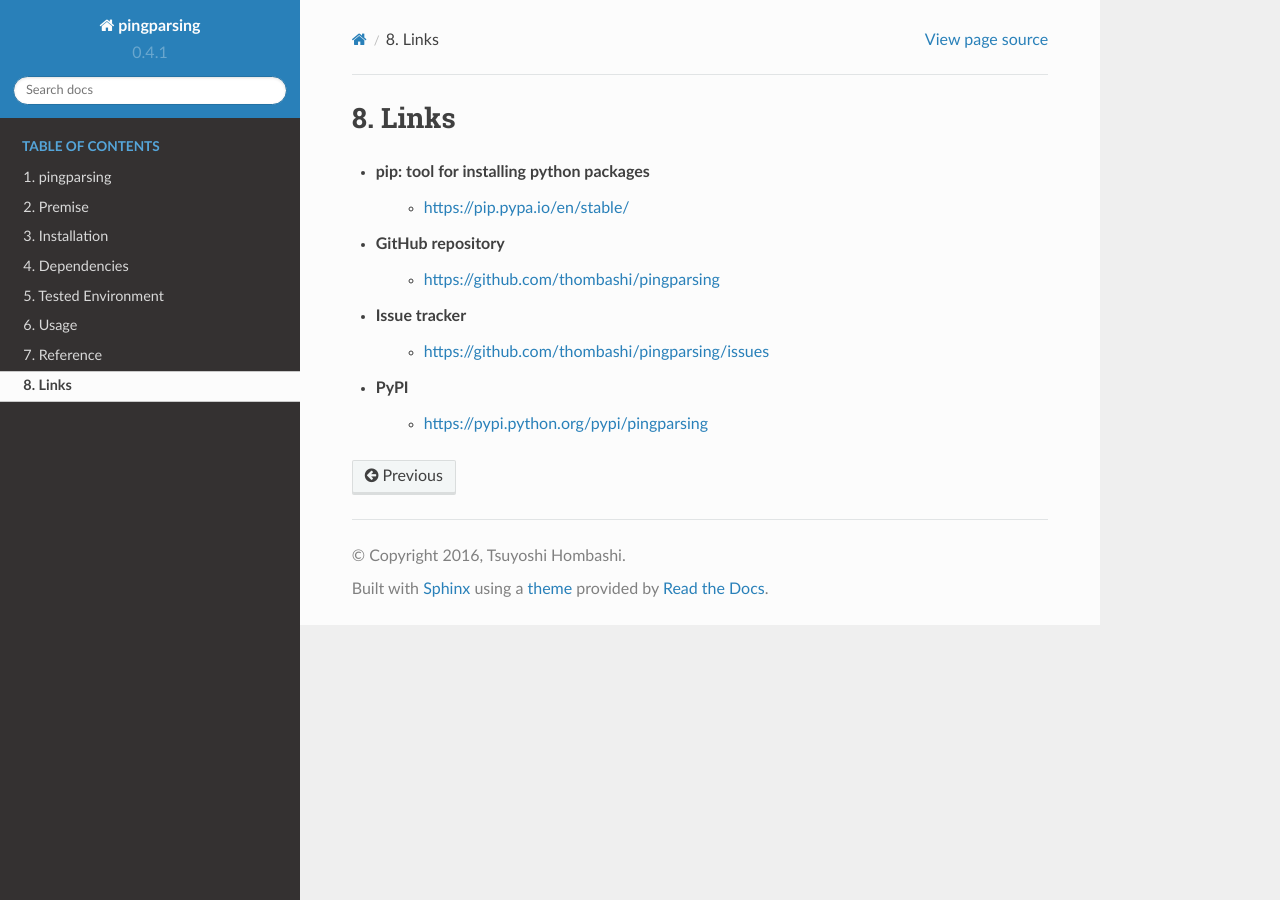
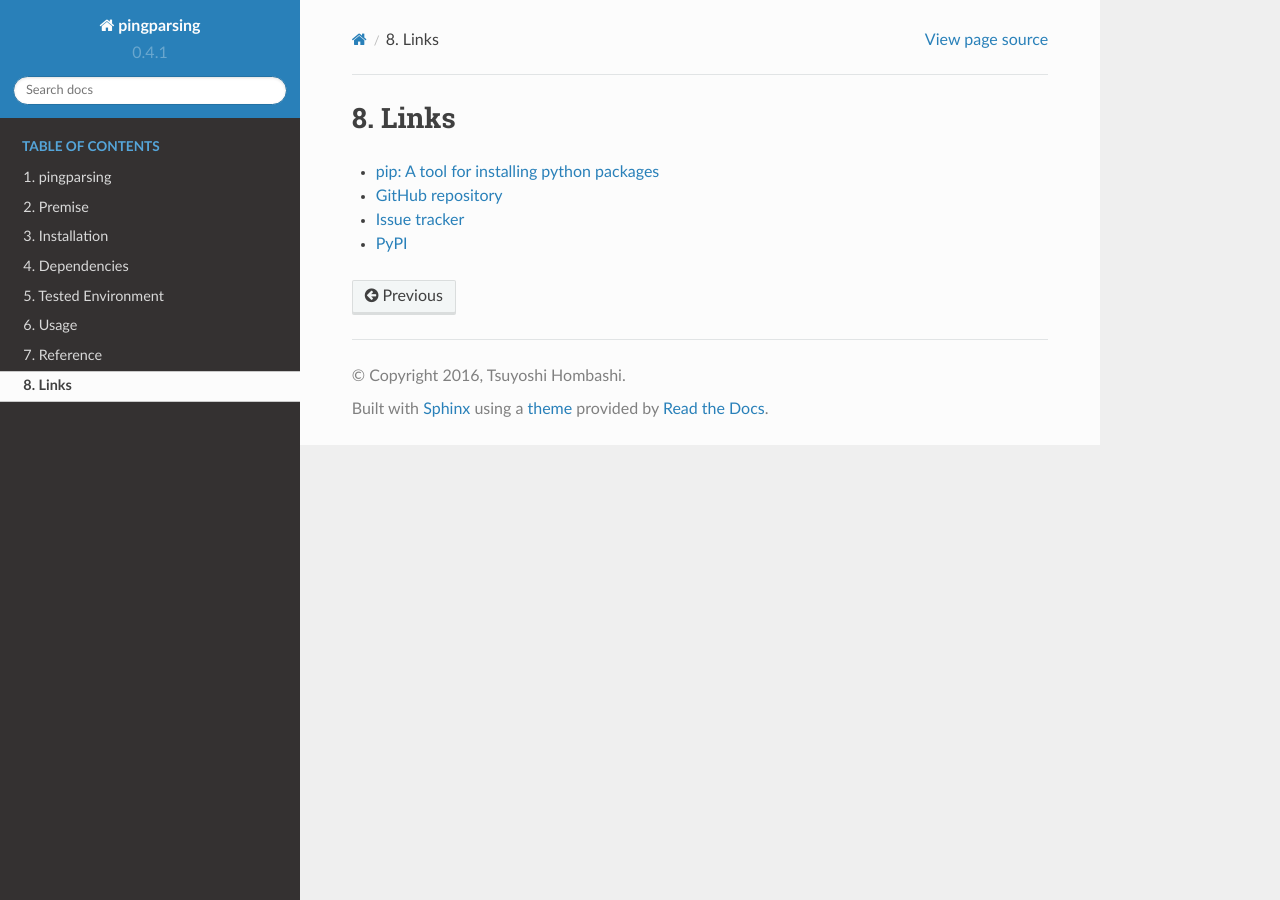
Before and after one commit to thombashi/pingparsing, a Sphinx documentation site: the page built from docs/pages/links.rst, in a window 1280 px wide. Built offline with Sphinx 7.4.7 and the Read the Docs theme 2.0.0, drawn with Linux system fonts in a browser that asks for light colours; pages that are not in the unit, such as notebooks, are missing from menus; some of the changed lines change nothing that is shown.

Commit message:
[ci skip] Update docs

```diff
--- a/docs/pages/links.rst
+++ b/docs/pages/links.rst
@@ -1,11 +1,7 @@
 Links
 =====
 
-- pip: tool for installing python packages
-    - https://pip.pypa.io/en/stable/
-- GitHub repository
-    - https://github.com/thombashi/pingparsing
-- Issue tracker
-    - https://github.com/thombashi/pingparsing/issues
-- PyPI
-    - https://pypi.python.org/pypi/pingparsing
+- `pip: A tool for installing python packages <https://pip.pypa.io/en/stable/>`__
+- `GitHub repository <https://github.com/thombashi/pingparsing>`__
+- `Issue tracker <https://github.com/thombashi/pingparsing/issues>`__
+- `PyPI <https://pypi.python.org/pypi/pingparsing>`__
```
